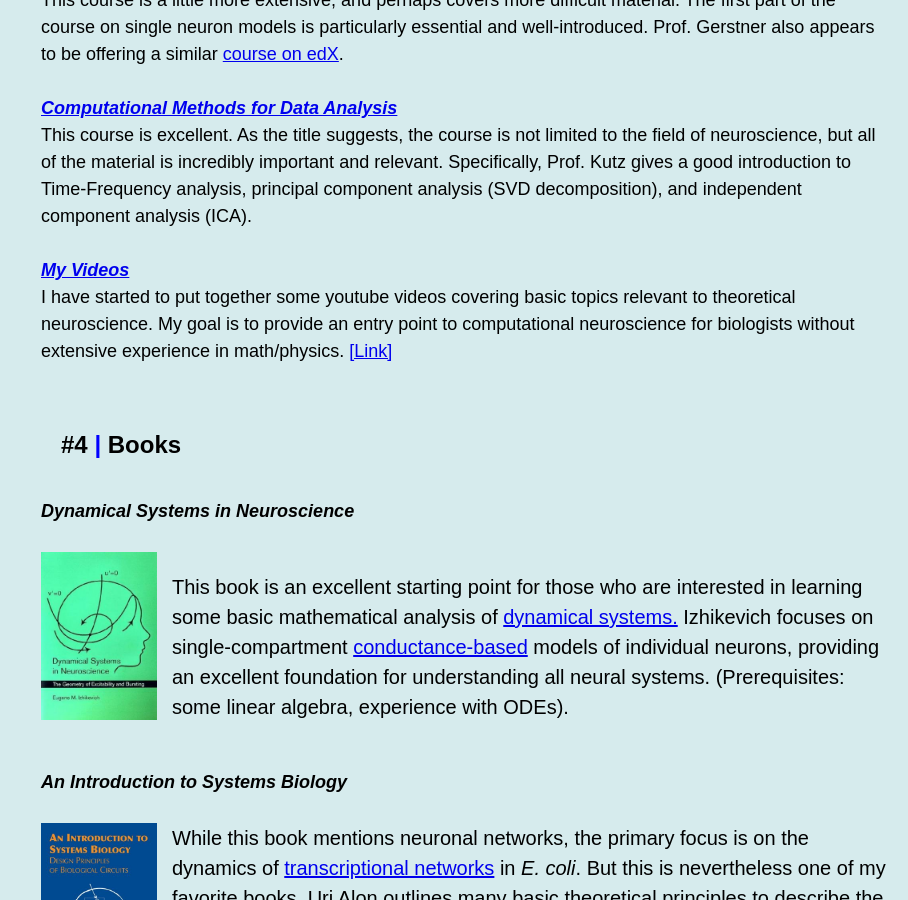
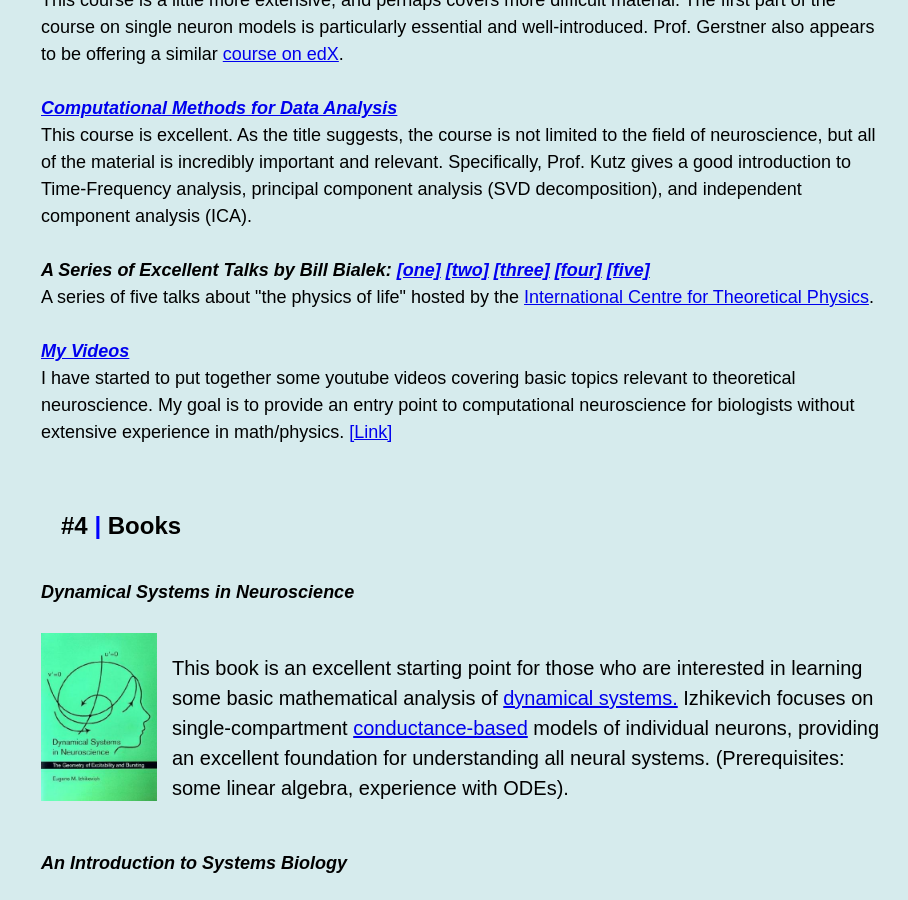
Before and after one commit to ahwillia/ahwillia.github.com, a Jekyll site: the page built from notes/index.html, in a window 1280 px wide and 900 px high, scrolled down 1950 px. Shown: the whole window, without its empty margins (372-1280 px from the left). Built offline with Jekyll 4.4.1, drawn with Linux system fonts in a browser that asks for light colours.

Commit message:
Added Bialek lectures

```diff
--- a/notes/index.html
+++ b/notes/index.html
@@ -46,7 +46,7 @@ title: Notes
 	mathematical theory."
 	</i><br><br>
 	<li><i><b>
-	  <a href="http://www.ploscompbiol.org/article/citationList.action;jsessionid=BE08D8280FE6296A304EF5A12D941539?articleURI=info%3Adoi%2F10.1371%2Fjournal.pcbi.1000078" target="_blank">Why Are Computational Neuroscience and Systems Biology So Separate?</a>
+	  <a href="http://www.ploscompbiol.org/article/info%3Adoi%2F10.1371%2Fjournal.pcbi.1000078" target="_blank">Why Are Computational Neuroscience and Systems Biology So Separate?</a>
 	</li>
 	E De Schutter (2008). PLoS Comput Biol. 4(5): e1000078.</b><br>
 	"Ideally one would want to promote stronger interaction between
@@ -112,6 +112,17 @@ title: Notes
        gives a good introduction to Time-Frequency analysis, principal
        component analysis (SVD decomposition), and independent component
        analysis (ICA).
+      <br><br>
+      <li><i><b>
+        A Series of Excellent Talks by Bill Bialek:
+        <a href="https://www.youtube.com/watch?v=naRbEddGTMY">[one]</a>
+        <a href="https://www.youtube.com/watch?v=bUwKYtF_j84">[two]</a>
+        <a href="https://www.youtube.com/watch?v=GPtohlKMVAE">[three]</a>
+        <a href="https://www.youtube.com/watch?v=SZ74VtNffbY">[four]</a>
+        <a href="https://www.youtube.com/watch?v=uyg1z5PmePk">[five]</a>
+      </b></i></li>
+        A series of five talks about "the physics of life" hosted by the
+        <a href="http://www.ictp.it/">International Centre for Theoretical Physics</a>.
       <br><br>
       <li><i><b>
         <a href="/notes/myvids/#start">My Videos</a>
```
